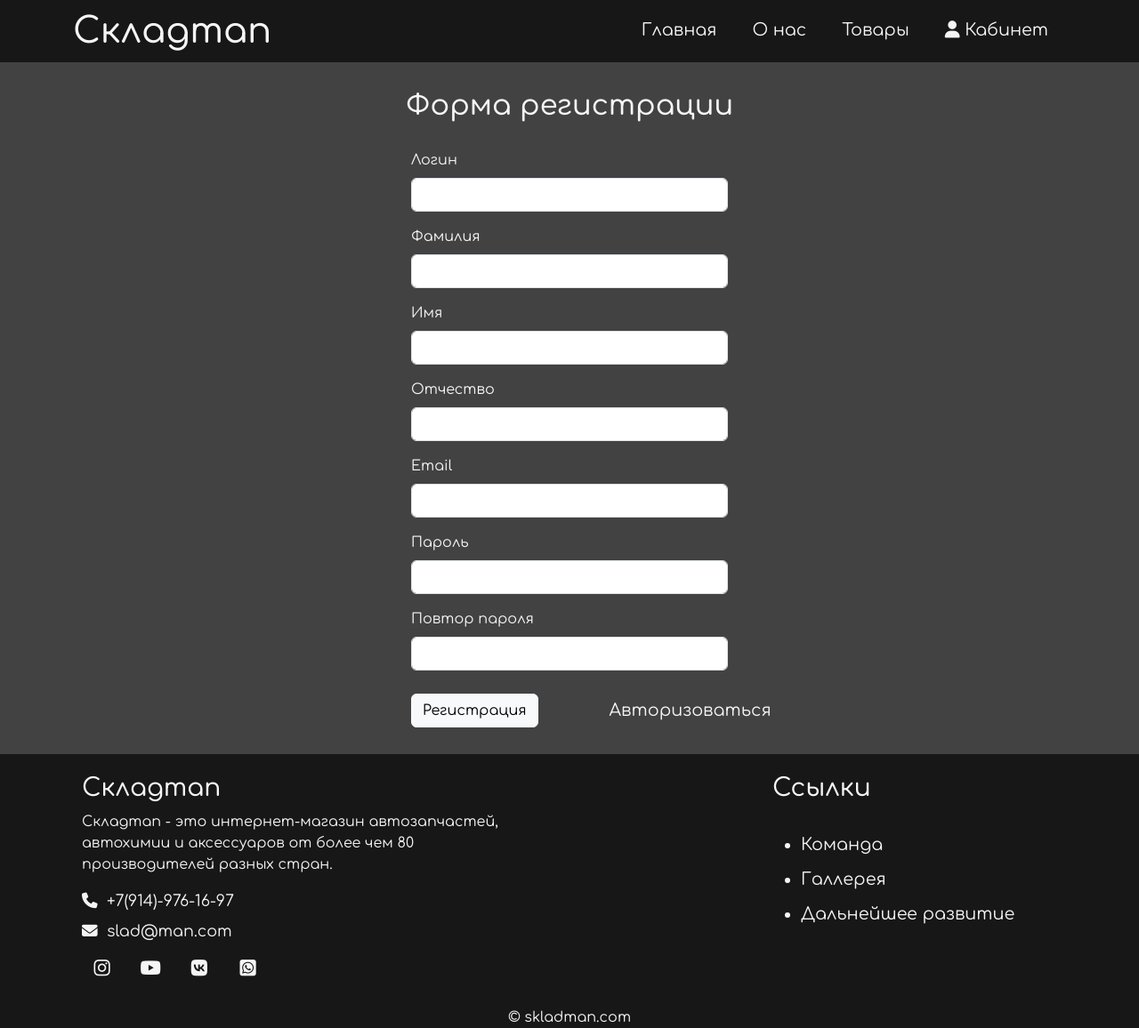
After one commit to Shxrn/Skladmansite, a PHP site: page /reg.html in a window 1280 px wide. The commit adds this page. Shown: the whole page at 89% size. Run offline with PHP 8.4, Linux system fonts and the light colour scheme; some libraries are stand-ins or nearby versions.

Commit message:
Добавлены страницы авторизации и регистрации

```diff
--- a/css/style.css
+++ b/css/style.css
@@ -255,3 +255,36 @@ sidebar
     text-align: center;
     background: #171717;
 }
+
+/*
+*/
+.reg_form h2{
+    text-align: center;
+    margin: 30px 0;
+}
+
+.reg_form .btn-light{
+    margin-bottom:30px;
+    margin-top:10px;
+}
+
+.reg_form .form-label{
+    color:whitesmoke;
+}
+
+.reg_form a{
+    font-size:1.2em;
+    transition: all .3s;
+    color:whitesmoke;
+    text-decoration: none;
+    margin-left: 80px;
+    margin-top: 15px;
+    text-align: center;
+    position: absolute;
+
+}
+
+.reg_form a:hover{
+    margin-left: 75px;
+    transition: all .3s;
+}
--- /dev/null
+++ b/reg.html
@@ -0,0 +1,131 @@
+<!doctype html>
+<html lang="en">
+  <head>
+    <meta charset="utf-8">
+    <meta name="viewport" content="width=device-width, initial-scale=1">
+    <link href="https://cdn.jsdelivr.net/npm/bootstrap@5.3.3/dist/css/bootstrap.min.css" rel="stylesheet" integrity="sha384-QWTKZyjpPEjISv5WaRU9OFeRpok6YctnYmDr5pNlyT2bRjXh0JMhjY6hW+ALEwIH" crossorigin="anonymous">
+    <link rel="stylesheet" href="css/style.css">
+    <link rel="preconnect" href="https://fonts.gstatic.com">
+    <link href="https://fonts.googleapis.com/css2?family=Comfortaa:wght@300..700&display=swap" rel="stylesheet">
+    <title>Складman</title>
+  </head>
+  <body>
+    <header class="container-fluid">
+      <div class="container">
+        <div class="row">
+          <div class="col-4">
+            <h1>
+              <a href="/">Складman</a></h1>
+          </div>
+        <nav class="col-8">
+          <ul>
+            <li><a href="#">Главная</a></li>
+            <li><a href="#">О нас</a></li>
+            <li><a href="#">Товары</a></li>
+            <li>
+              <a href="#"><i class="fa-solid fa-user"></i> Кабинет</a>
+              <ul>
+                <li><a href="#">Заказы</a></li>
+                <li><a href="#">Выход</a></li>
+              </ul>
+            </li>
+          </ul>
+        </nav>
+        </div>
+      </div>
+    </header>
+    <!--END HEADER-->
+    <!--Форма-->
+    <div class="container reg_form">
+        <form class="row justify-content-center" method="post" action="reg.html">
+            <h2>Форма регистрации</h2>
+            <div class="mb-3 col-12 col-md-4">
+                <label for="formGroupExampleInput" class="form-label">Логин</label>
+                <input type="text" class="form-control" id="login">
+            </div>
+            <div class="w-100"></div>
+            <div class="mb-3 col-12 col-md-4">
+                <label for="formGroupExampleInput" class="form-label">Фамилия</label>
+                <input type="text" class="form-control" id="lastName">
+            </div>
+            <div class="w-100"></div>
+            <div class="mb-3 col-12 col-md-4">
+                <label for="formGroupExampleInput" class="form-label">Имя</label>
+                <input type="text" class="form-control" id="firstName">
+            </div>
+            <div class="w-100"></div>
+            <div class="mb-3 col-12 col-md-4">
+                <label for="formGroupExampleInput" class="form-label">Отчество</label>
+                <input type="text" class="form-control" id="patronymicName">
+            </div>
+            <div class="w-100"></div>
+            <div class="mb-3 col-12 col-md-4">
+                <label for="exampleInputEmail1" class="form-label">Email</label>
+                <input type="email" class="form-control" id="exampleInputEmail1" aria-describedby="emailHelp">
+            </div>
+            <div class="w-100"></div>
+            <div class="mb-3 col-12 col-md-4">
+                <label for="exampleInputPassword1" class="form-label">Пароль</label>
+                <input type="password" class="form-control" id="exampleInputPassword1">
+            </div>
+            <div class="w-100"></div>
+            <div class="mb-3 col-12 col-md-4">
+                <label for="exampleInputPassword2" class="form-label">Повтор пароля</label>
+                <input type="password" class="form-control" id="exampleInputPassword2">
+            </div>
+            <div class="w-100"></div>
+            <div class="md-3 col-12 col-md-4">
+                <button type="button" class="btn btn-light">Регистрация</button>
+                <a href="log.html">Авторизоваться</a>
+            </div>
+        </form>
+    </div>
+    <!--Конец формы-->
+    <!--footer-->
+    <div class="footer container-fluid">
+        <div class="footer-content container">
+        <div class="row">
+            <div class="footer-section about col-md-6 col-12">
+            <h3 class="logo-text">Складman</h3>
+            <p>
+                Складman - это интернет-магазин автозапчастей, автохимии и аксессуаров от более чем 80 производителей разных стран.
+            </p>
+            <div class="contact">
+                <span><i class="fas fa-phone"></i>&nbsp; +7(914)-976-16-97</span>
+                <span><i class="fas fa-envelope"></i>&nbsp; slad@man.com</span>
+            </div>
+            <div class="socials">
+                <a href="#"><i class="fab fa-instagram"></i></a>
+                <a href="#"><i class="fab fa-youtube"></i></a>
+                <a href="#"><i class="fab fa-vk"></i></a>
+                <a href="#"><i class="fa-brands fa-square-whatsapp"></i></a>
+            </div>
+            </div>
+
+            <div class="footer-section links col-md-6 col-12">
+            <h3>Ссылки</h3>
+            <br>
+            <ul>
+                <a href="#">
+                <li>Команда</li>
+                </a>
+                <a href="#">
+                <li>Галлерея</li>
+                </a>
+                <a href="#">
+                <li>Дальнейшее развитие</li>
+                </a>
+            </ul>
+            </div>
+
+
+        </div>
+        <div class="footer-bottom">
+            &copy; skladman.com
+        </div>
+        </div>
+    </div>
+      <script src="https://cdn.jsdelivr.net/npm/bootstrap@5.3.3/dist/js/bootstrap.bundle.min.js" integrity="sha384-YvpcrYf0tY3lHB60NNkmXc5s9fDVZLESaAA55NDzOxhy9GkcIdslK1eN7N6jIeHz" crossorigin="anonymous"></script>
+      <script src="https://kit.fontawesome.com/75844c3e5b.js" crossorigin="anonymous"></script>
+    </body>
+</html>
```
Also changed, not shown: log.html (added, +106 -0 lines).
